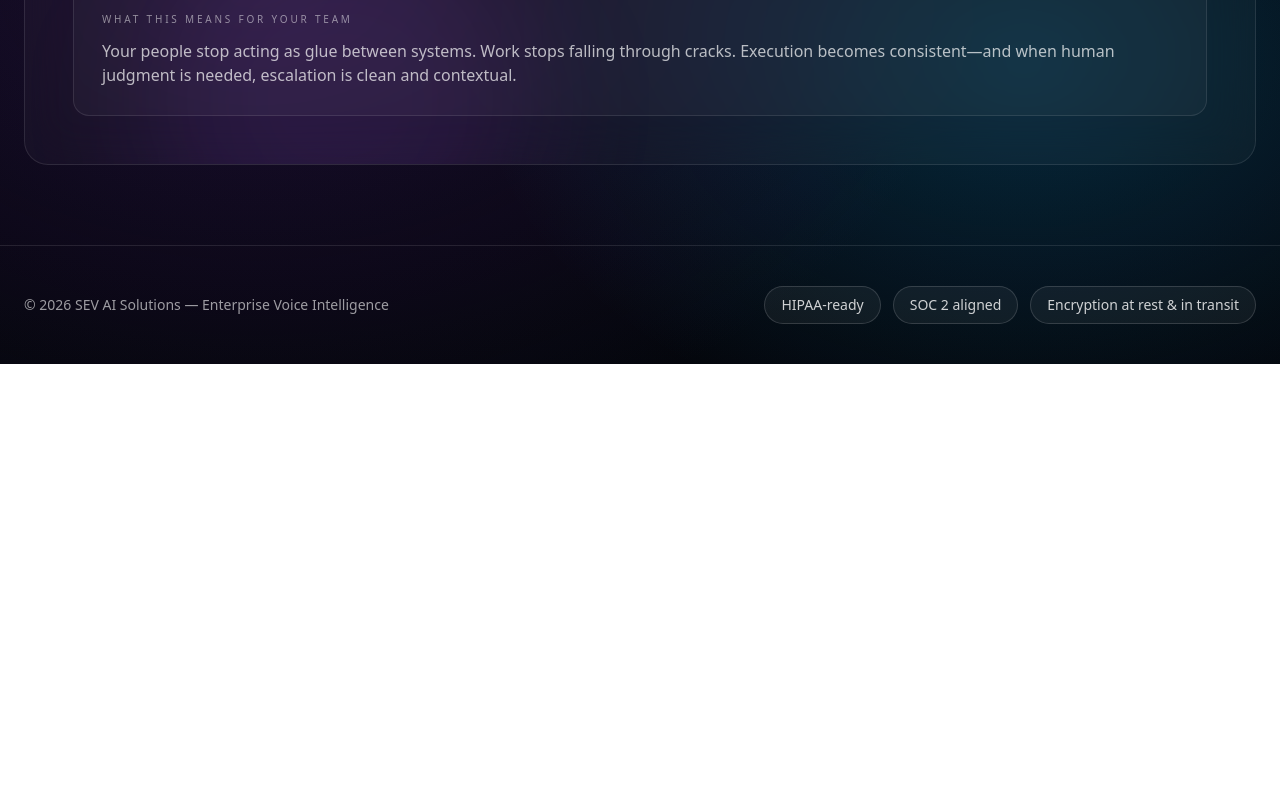
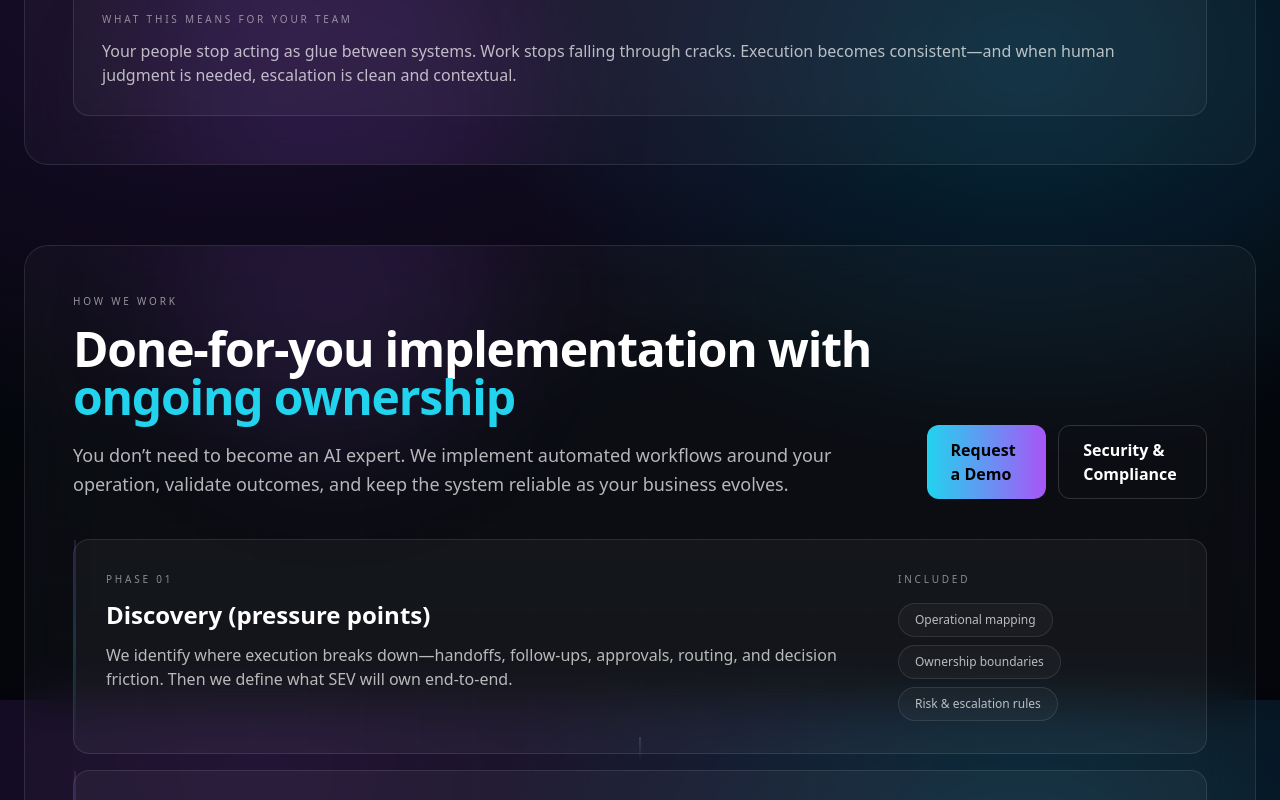
Before and after one commit to SevAi-Solutions/sev-ai-solutions, a Next.js app: page / in a window 1280 px wide. Shown: the part 3300-4100 px from the top of the page. Before the commit the page ends 3664 px from the top, so only its background shows below. Built offline with nearby package versions, Linux system fonts and the light colour scheme.

Commit message:
Update page.tsx

```diff
--- a/app/page.tsx
+++ b/app/page.tsx
@@ -2,6 +2,7 @@ import Hero from "../components/sections/Hero";
 import StatsStrip from "../components/sections/StatsStrip";
 import Proof from "../components/sections/Proof";
 import HowItWorks from "../components/sections/HowItWorks";
+import HowWeWork from "../components/sections/HowWeWork";
 
 export default function HomePage() {
   return (
@@ -10,7 +11,8 @@ export default function HomePage() {
       <StatsStrip />
       <Proof />
       <HowItWorks />
-      {/* Next: HowWeWork / CTA */}
+      <HowWeWork />
+      {/* Next: CTA */}
     </main>
   );
 }
```
